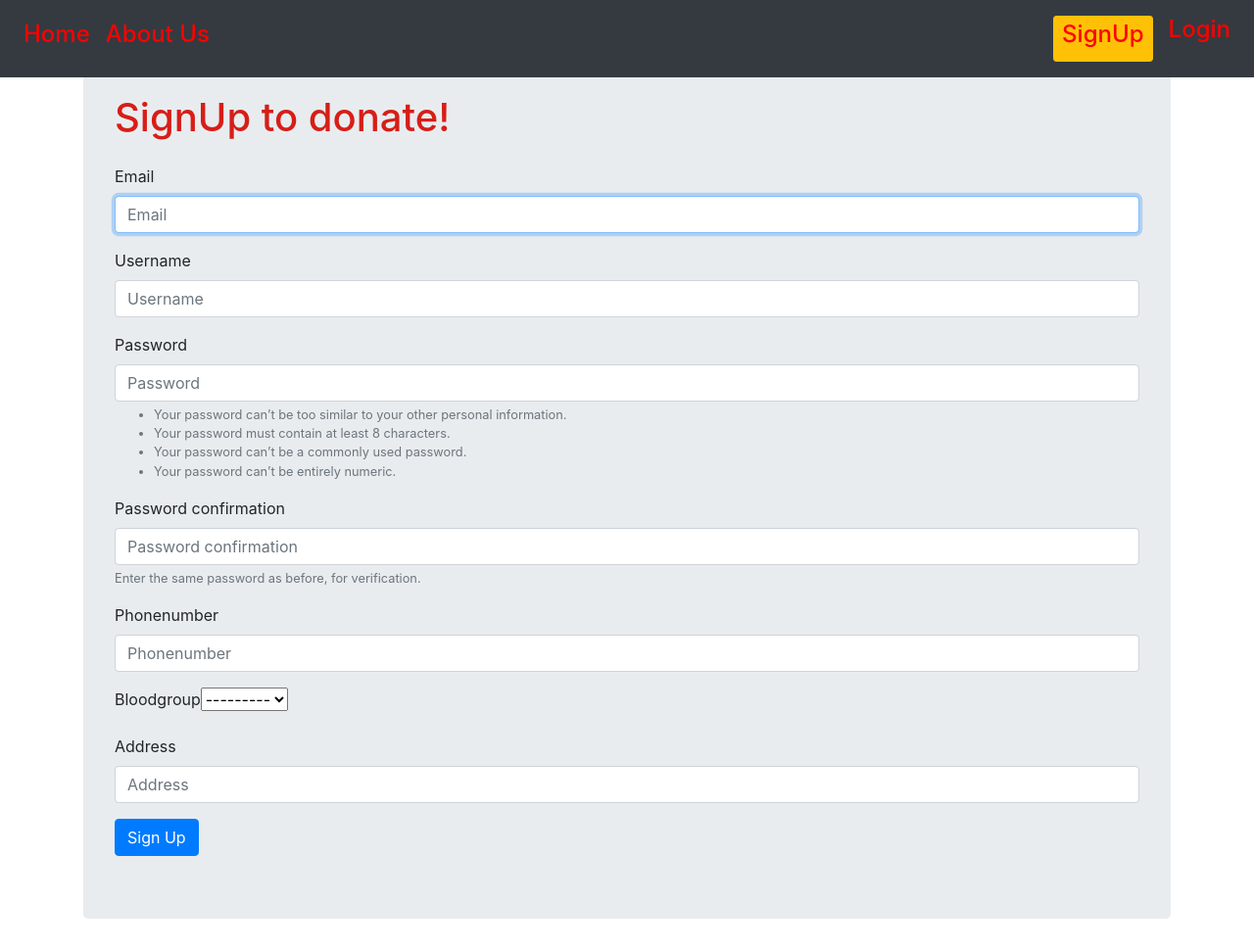
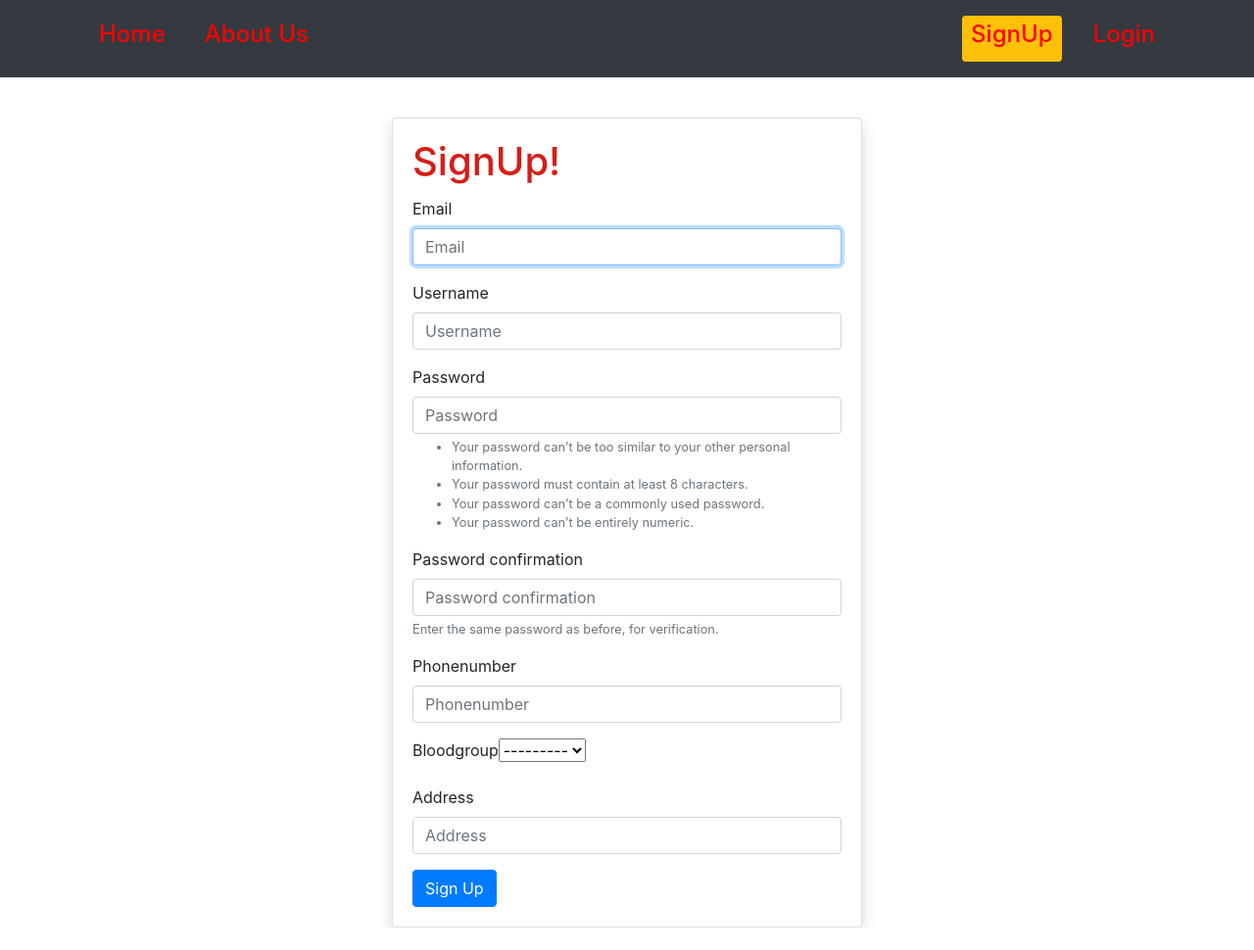
Before and after one commit to DibashBikramThapa/BloodBank, a Django app: page /accounts/signup/ in a window 1280 px wide. Shown: the whole page at 98% size. After the commit the page ends 947 px from the top, so only its background shows below. Run offline with Django 3.2, Linux system fonts and the light colour scheme; some libraries are stand-ins or nearby versions.

Commit message:
ui tweak

```diff
--- a/accounts/templates/signup.html
+++ b/accounts/templates/signup.html
@@ -2,19 +2,23 @@
 {% block content %}
 {% load bootstrap5 %}
 
-<div class="container mt-3 pt-3">
-  <div class="jumbotron">
-
-    <h1>SignUp to donate!</h1>
+<div class="container mt-5 pt-5">
     <br>
+    <div class="row justify-content-center">
+    <div class="card tex-center shadow" style="width:30rem;">
     <form class="form" method="POST">
       {% csrf_token %}
+
+        <div class="card-body">
+          <h1 class="card-title">SignUp!</h1>
               {% bootstrap_form form %}
               {% buttons %}
               <button type="submit" class="btn btn-primary">Sign Up</button>
             {% endbuttons %}
+          </div>
       </form>
       </div>
+
 </div>
 
 
--- a/bloodproject/settings.py
+++ b/bloodproject/settings.py
@@ -88,7 +88,7 @@ DATABASES = {
         'HOST':'127.0.0.1',
         'USER': 'root',
         'PASSWORD':'',
-        'PORT':'3307',
+        'PORT':'3306',
 
     }
 }
--- a/record/templates/record/base.html
+++ b/record/templates/record/base.html
@@ -10,26 +10,30 @@
 </head>
   <body>
 
-    <nav class="navbar fixed-top navbar-expand bg-dark">
+    <nav class="navbar fixed-top navbar-expand-lg navbar-light bg-dark ">
 
-        <div class="nav navbar-nav ">
-          <a class="nav-link" href="{% url "record:Home" %}"><h4>Home </h4></a>
+        <div class="container">
+          <a class="nav-link " href="{% url "record:Home" %}"><h4>Home </h4></a>
+          <button class="btn btn-secondary navbar-toggler" type="button" data-bs-toggle="collapse" data-bs-target="#navbarSupportedContent" aria-controls="navbarSupportedContent" aria-expanded="false" aria-label="Toggle navigation">
+            <span class="navbar-toggler-icon "></span>
+          </button>
+          <div class="collapse navbar-collapse " id="navbarSupportedContent">
+            <div class="navbar-nav ml-3 mr-auto">
             <a class="nav-link" href="#"> <h4>About Us </h4></a>
           </div>
+
               {% if user.is_authenticated %}
-          <div class="nav navbar-nav ml-auto">
-            <a class="nav-link" href="{% url 'record:historylist' %}" target="_blank"> <h4>History </h4></a>
-            <a class ="nav-link" href="{% url 'record:createhistory' %}" target="_blank"> <button type="button" class='btn btn-sm btn-warning'> <h4>Enter Record</h4></button> </a>
-            <a class="nav-link" href="{% url 'accounts:logout' %}"> <h4>Logout </h4></a>
-            <a class="nav-link"><h4 > {{request.user.username}} </h4></a>
-          </div>
+                  <a class="nav-item nav-link" href="{% url 'record:historylist' %}" target="_blank"> <h4>History </h4></a>
+                  <a class ="nav-item nav-link" href="{% url 'record:createhistory' %}" target="_blank"> <button type="button" class='btn btn-sm btn-warning'> <h4>Enter Record</h4></button> </a>
+                  <a class="nav-item nav-link" href="{% url 'accounts:logout' %}"> <h4>Logout </h4></a>
+                  <a class="nav-item nav-link"><h4 > {{request.user.username}} </h4></a>
               {% else %}
-          <div class="nav navbar-nav ml-auto">
-            <a class="nav-link " href="{% url 'accounts:signup' %}"> <button type="button" class='btn btn-sm btn-warning '><h4 >SignUp</h4></button></a>
-            <a class="nav-link me-3" href="{% url 'accounts:login' %}"><h4>Login </h4> </a>
-          </div>
+                  <a class="nav-item nav-link " href="{% url 'accounts:signup' %}"> <button type="button" class='btn btn-sm btn-warning  '><h4 >SignUp</h4></button></a>
+                  <a class="nav-item nav-link " href="{% url 'accounts:login' %}"><h4>Login </h4> </a>
               {% endif %}
 
+          </div>
+        </div>
 
     </nav>
 
@@ -37,6 +41,21 @@
       {% block content %}
 
       {% endblock %}
+
     <script src="{% static "record/color.js" %}" charset="utf-8"></script>
+    <!-- compiled and uncompressed jquery>><-->
+    <script
+    			  src="https://code.jquery.com/jquery-3.6.0.js"
+    			  integrity="sha256-H+K7U5CnXl1h5ywQfKtSj8PCmoN9aaq30gDh27Xc0jk="
+    			  crossorigin="anonymous">
+    </script>
+    <!-- compiled and uncompressed javascript>><-->
+    <script
+            src="https://cdn.jsdelivr.net/npm/bootstrap@5.0.2/dist/js/bootstrap.bundle.min.js"
+            integrity="sha384-MrcW6ZMFYlzcLA8Nl+NtUVF0sA7MsXsP1UyJoMp4YLEuNSfAP+JcXn/tWtIaxVXM"
+            crossorigin="anonymous"></script>
+
+
+
   </body>
 </html>
--- a/record/templates/record/historylist.html
+++ b/record/templates/record/historylist.html
@@ -36,10 +36,10 @@
             </div>
           </td>
         {% else %}
-          <td>{{i.user}}</td>
+          <td>{{i.user.username}}</td>
         {% endif %}
       <td>{{ i.lastdonateddate}}</td>
-      <td>{{i.email}}</td>
+      <td>{{i.user.email}}</td>
       <td>{{i.user.address}}</td>
       <td>{{i.phonenumber}}</td>
       <td>{{i.user.bloodgroup}}</td>
--- a/record/templates/record/profiledetail.html
+++ b/record/templates/record/profiledetail.html
@@ -1,14 +1,14 @@
 {% extends "mainbase.html" %}
 {% block content %}
 
+  <div class="col jumbotron text-left">
 
-  <div class="jumbotron">
-    <div class="col text-left ">
       <a>Username: {{history.user.username}} </a><br>
       <a>Phonenumber:{{history.user.phonenumber}} </a><br>
       <a>Address:{{history.user.address}} </a><br>
       <a>BloodGroup:{{history.user.bloodgroup}} </a><br>
       <a>Lastdonated:{{history.lastdonateddate}}</a><br>
+
         <a href="{%url 'record:profileupdate' username=history.user pk=history.pk%}">
           <button type="button" class="btn-warning">Update</button>
         </a>
@@ -16,6 +16,5 @@
           <button type="button" class="btn-danger">Delete</button>
         </a>
     </div>
-      </div>
 
 {% endblock %}
```
Also changed, not shown: accounts/templates/login.html (+11 -4 lines), record/templates/record/profile_form.html (+9 -8 lines), templates/mainbase.html (+33 -18 lines), 1 other file. Lines whose indentation alone changed are shown as unchanged.
